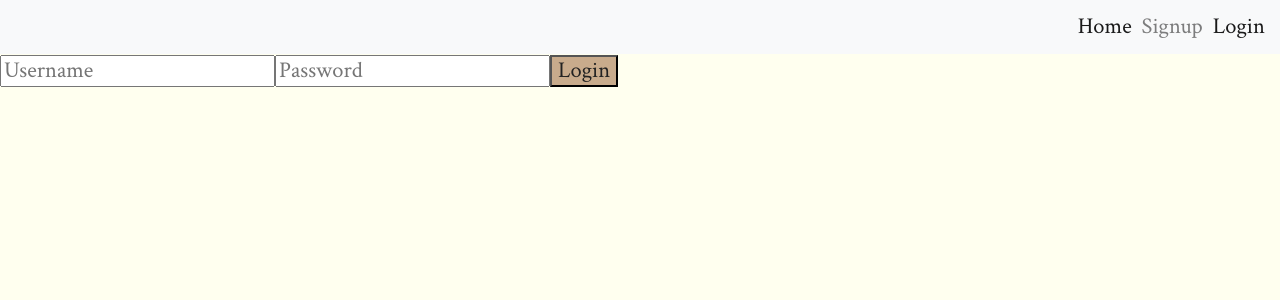
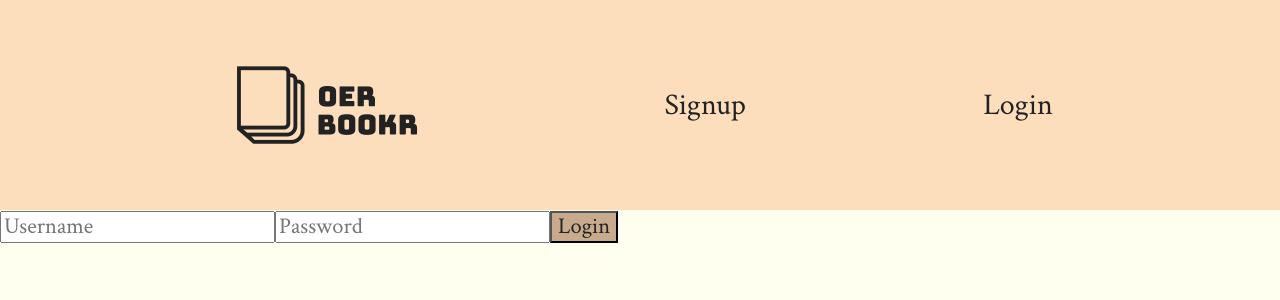
Before and after one commit to mark-halls/oer-bookr-web, a React (Create React App) app: page /login in a window 1280 px wide. Shown: the top 300 px of the page. Built offline with nearby package versions, Linux system fonts and the light colour scheme.

Commit message:
Add nav styles

```diff
--- a/src/Components/Nav/index.js
+++ b/src/Components/Nav/index.js
@@ -1,6 +1,17 @@
 import React, { useState, useEffect } from "react";
 import { NavLink } from "react-router-dom";
-import { Navbar, Nav, NavItem } from "reactstrap";
+import styled from "styled-components";
+
+const Nav = styled.nav`
+  display: flex;
+  flex-flow: row nowrap;
+  justify-content: space-evenly;
+  align-items: center;
+  text-align: center;
+  text-decoration: none;
+  font-size: 3rem;
+  background-color: #fcddbc;
+`;
 
 const NavBar = props => {
   const [loggedIn, setLoggedIn] = useState();
@@ -10,44 +21,26 @@ const NavBar = props => {
   }, [props.token]);
 
   return (
-    <Navbar color="light" light expand="md">
-      <Nav className="ml-auto" navbar>
-        <NavItem>
+    <Nav>
       <NavLink to="/" className="nav-link" activeClassName="active">
-            Home
+        <img src="/images/logo.png" alt-text="Home page" />
       </NavLink>
-        </NavItem>
 
       {loggedIn ? (
-          <NavItem>
         <NavLink to="/logout" className="nav-link" activeClassName="active">
           Logout
         </NavLink>
-          </NavItem>
       ) : (
         <>
-            <NavItem>
-              <NavLink
-                to="/signup"
-                className="nav-link"
-                activeClassName="active"
-              >
+          <NavLink to="/signup" className="nav-link" activeClassName="active">
             Signup
           </NavLink>
-            </NavItem>
-            <NavItem>
-              <NavLink
-                to="/login"
-                className="nav-link"
-                activeClassName="active"
-              >
+          <NavLink to="/login" className="nav-link" activeClassName="active">
             Login
           </NavLink>
-            </NavItem>
         </>
       )}
     </Nav>
-    </Navbar>
   );
 };
 
```
Lines whose indentation alone changed are shown as unchanged.
